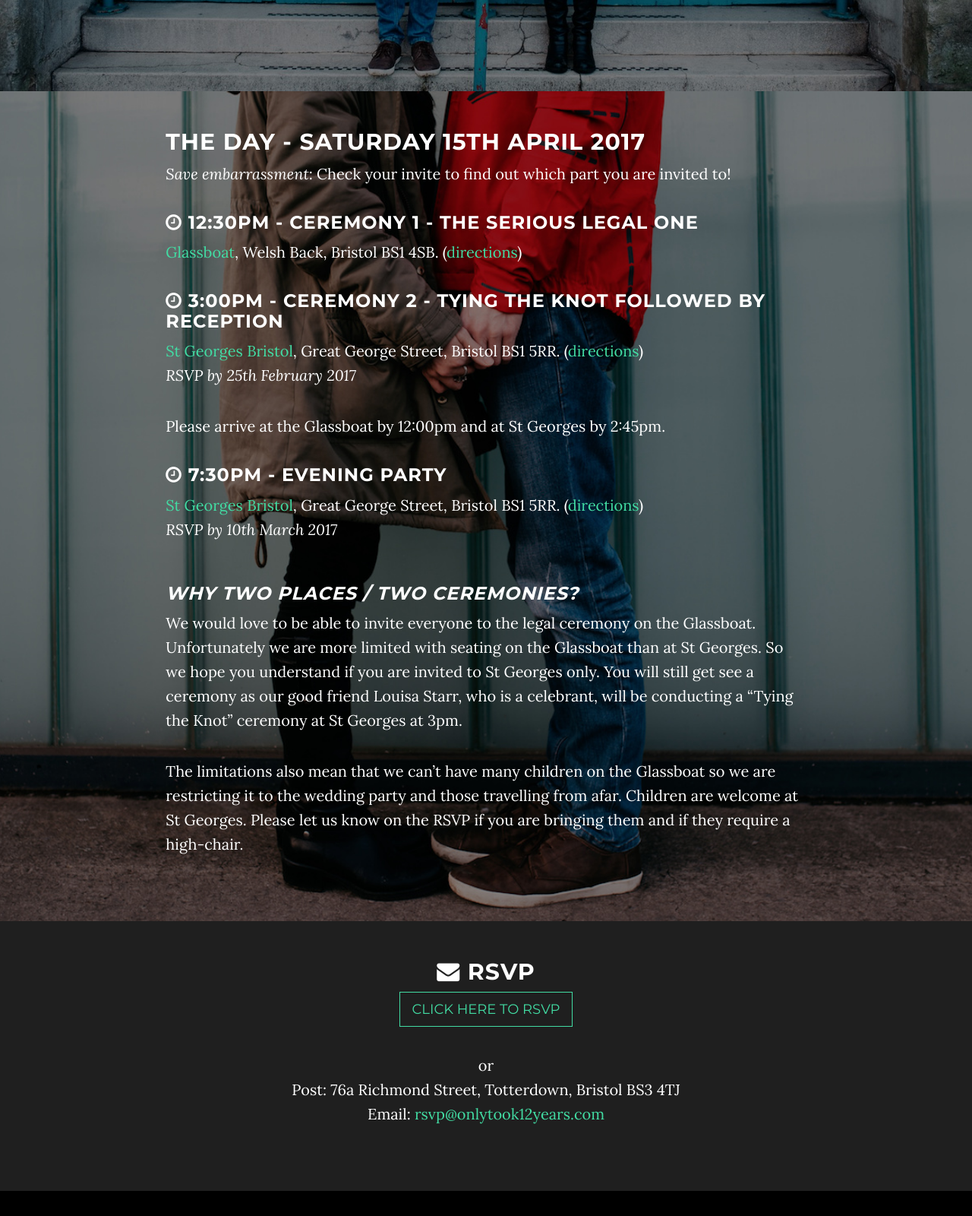
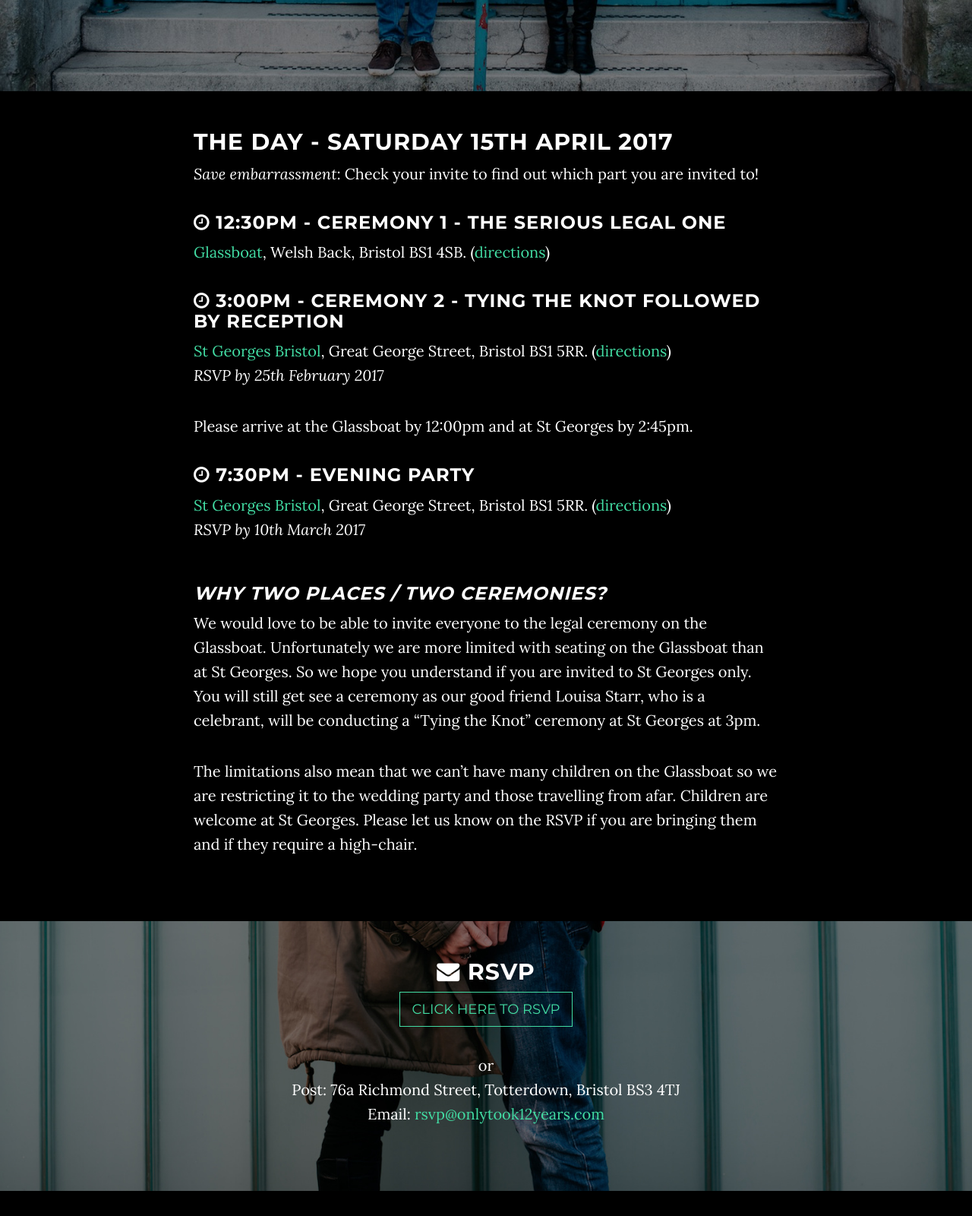
Before and after one commit to mattburns/onlytook12years, a website: page index.html in a window 1280 px wide. Shown: the part 680-2280 px from the top of the page at 76% size. Drawn offline with nearby package versions, Linux system fonts and the light colour scheme; some packages are replaced by stand-ins of ours.

Commit message:
Changed bg as different from dev for some reason, will investigate later...

```diff
--- a/less/grayscale.less
+++ b/less/grayscale.less
@@ -244,7 +244,7 @@ a {
     padding: 50px 0;
  }
 
-body section:nth-child(3n), footer {
+body section:nth-child(3n+1), footer {
     padding: 50px 0;
     width: 100%;
     color: white;
```
Also changed, not shown: css/grayscale.css, css/grayscale.min.css.
